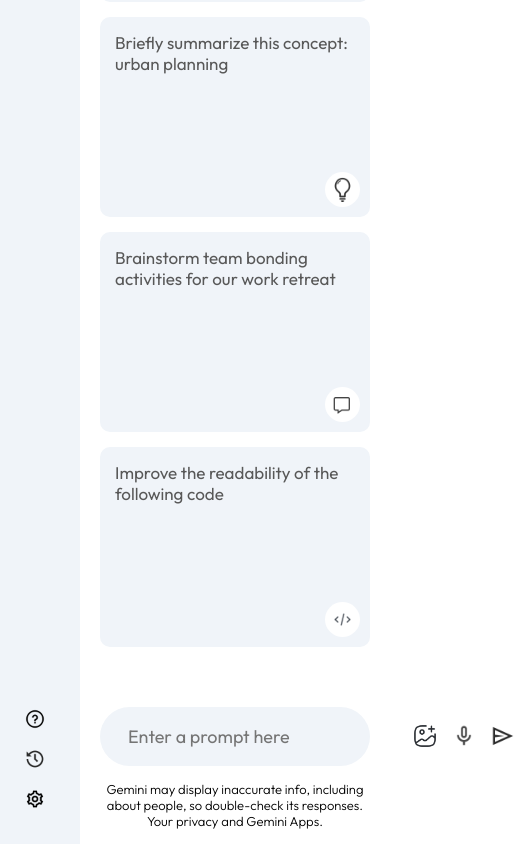
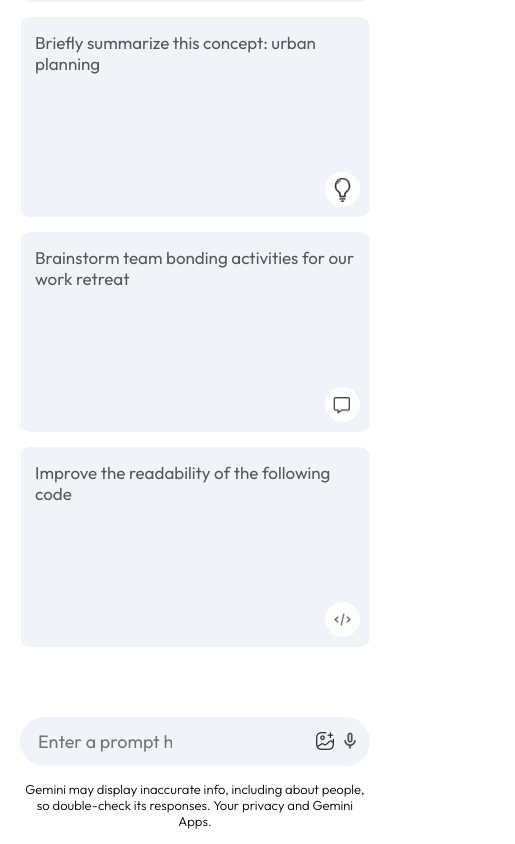
Before and after one commit to imkashishkathuria/gemini-clone, a React (Vite) app: page / in a window 390 px wide. Shown: the part 682-1526 px from the top of the page, 515 px wide, since content can reach past the window. Built offline with nearby package versions, Linux system fonts and the light colour scheme.

Commit message:
make the app responsive

```diff
--- a/src/components/Main/Main.css
+++ b/src/components/Main/Main.css
@@ -176,3 +176,21 @@
     font-weight: 300;
     line-height: 1.8;
 }
+
+@media (max-width:600px) {
+    .main-bottom input{
+        flex: none;
+        width: 150px;
+    }
+    .main-bottom img{
+        width: 20px;
+    }
+
+    .search-box{
+        padding: 5px 10px;
+    }
+
+    .search-box div{
+        gap: 5px;
+    }
+}
--- a/src/components/Main/Main.jsx
+++ b/src/components/Main/Main.jsx
@@ -75,12 +75,13 @@
               value={input}
               type="text"
               placeholder="Enter a prompt here"
+              onKeyDown={(e)=>{if (e.key==="Enter") onSent();}}
             />
             <div>
 
               <img src={assets.gallery_icon} alt="" />
               <img src={assets.mic_icon} alt="" />
-              <img onClick={() => onSent()} src={assets.send_icon} alt="" />
+             {input ? <img onClick={() => {onSent()}} src={assets.send_icon}  alt="" /> : null}
             </div>
           </div>
           <p className="bottom-info">
--- a/src/components/Sidebar/Sidebar.css
+++ b/src/components/Sidebar/Sidebar.css
@@ -33,6 +33,7 @@
 .sidebar .recent{
     display: flex;
     flex-direction: column;
+    animation: fadeIn 1.5s;
 }
 
 .sidebar .recent-title{
@@ -65,3 +66,9 @@
     padding-right: 10px;
     cursor: pointer;
 }
+
+@media (max-width:600px) {
+    .sidebar{
+        display: none;
+    }
+}
--- a/src/components/Sidebar/Sidebar.jsx
+++ b/src/components/Sidebar/Sidebar.jsx
@@ -29,7 +29,7 @@
                 </p>
                 {
 
-                    prevPrompts.map((item, index)=>{
+                    prevPrompts.slice(-6).reverse().map((item, index)=>{
                         return(
                             <div key={index} onClick={()=>loadPrompt(item)} className="recent-entry">
                     <img src={assets.message_icon} alt=''  />
--- a/src/index.css
+++ b/src/index.css
@@ -15,4 +15,14 @@
 #root{
   min-height: 100vh;
   display: flex;
+  animation: fadeIn 1.5s;
 }
+
+@keyframes fadeIn {
+  0%{
+    opacity: 0;
+  }
+  100%{
+    opacity: 1;
+  }
+}
--- a/src/main.jsx
+++ b/src/main.jsx
@@ -1,4 +1,3 @@
-import { StrictMode } from 'react'
 import { createRoot } from 'react-dom/client'
 import './index.css'
 import App from './App.jsx'
```
Also changed, not shown: src/context/Context.jsx (line endings or trailing spaces).
